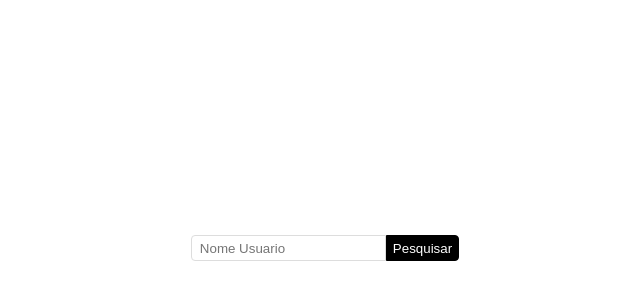
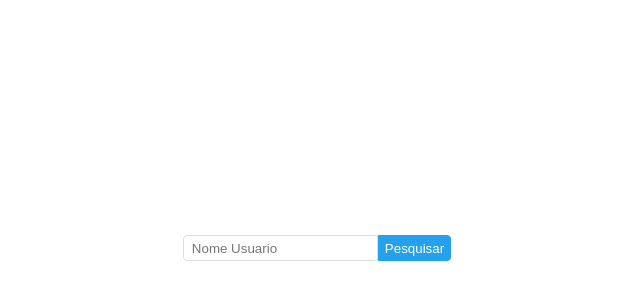
Before and after one commit to EduardoAmarante/GitHub-Repositories-List-With-ReactJs, a React (Create React App) app: page / in a window 1280 px wide. Shown: the part 160-460 px from the top of the page, without its empty margins (323-963 px from the left). Built offline with nearby package versions, Linux system fonts and the light colour scheme.

Commit message:
tratamento de erros

```diff
--- a/src/pages/home/index.js
+++ b/src/pages/home/index.js
@@ -7,26 +7,35 @@ function App(props) {
 
   const history = useNavigate();
 
+  const [usuario, setUsuario] = useState('');
+  const [erro, setErro] = useState(false);
 
   function handlePesquisa(){
     console.log(usuario)
-    axios.get(`https://api.github.com/users/${usuario}/repos`).then(response => {
+    axios.get(`https://api.github.com/users/${usuario}/repos`)
+    .then(response => {
       const repositories = response.data;
       const repositoriesName = [];
       repositories.map((repository) => repositoriesName.push(repository.name));
       localStorage.setItem('repositoriesName', JSON.stringify(repositoriesName));
+      setErro(false);
       history('/repositories');
+      })
+      .catch(err => {
+        setErro(true)
       });
 
   }
 
-  const [usuario, setUsuario] = useState('');
+
   return (
-
-    <S.Container>
-      <S.Input name="usuario" id="usuario" value={usuario} className="usuarioInput" placeholder="Nome Usuario" onChange={e=>setUsuario(e.target.value)}/>
-      <S.Button type='button' onClick={handlePesquisa}>Pesquisar</S.Button>
-    </S.Container>
+    <S.HomeContainer>
+      <S.Content>
+        <S.Input name="usuario" id="usuario" value={usuario} className="usuarioInput" placeholder="Nome Usuario" onChange={e=>setUsuario(e.target.value)}/>
+        <S.Button type='button' onClick={handlePesquisa}>Pesquisar</S.Button>
+      </S.Content>
+        {erro ? <S.ErrorMsg> Ocorreu um erro. Tente novamente!</S.ErrorMsg> : ''}
+    </S.HomeContainer>
   );
 }
 
--- a/src/pages/home/styled.js
+++ b/src/pages/home/styled.js
@@ -13,9 +13,9 @@ export const Input = styled.input`
 `
 
 export const Button = styled.button`
-        border: 1px solid #000;
+        border: 1px solid #24a0ed;
         height: 1.6rem;
-        background: #000;
+        background: #24a0ed;
         color: #fff;
         border-radius: 0 .25rem .25rem 0;
 
@@ -24,10 +24,26 @@ export const Button = styled.button`
         outline: none;
         box-shadow: none;
 `
-export const Container = styled.div`
+export const HomeContainer = styled.div`
+        display: flex;
+        flex-direction: column;
+        align-items: center;
+        justify-content: center;
+        height: 100vh;
+`
+
+export const Content = styled.div`
         width: 100vw;
-        height: 100vh;
         display: flex;
         align-items: center;
         justify-content: center;
 `
+export const ErrorMsg = styled.span`
+        display: block;
+        color: #f00;
+        font-size: 1.2rem;
+        font-family: sans-serif;
+        text-align: center;
+        margin: 1rem 0;
+        fonte-weight: bold;
+`
--- a/src/pages/repositories/styled.js
+++ b/src/pages/repositories/styled.js
@@ -16,9 +16,10 @@ export const List = styled.ul`
 
 export const ListItem = styled.li`
     margin: .5rem 0;
-    background: #000;
+    background: #24a0ed;
     color: #fff;
     padding: .5rem;
+    border-radius: .25rem;
 
 `
 export const Container = styled.div`
@@ -32,9 +33,10 @@ export const LinkHome = styled(Link)`
     width: 4rem;
     text-align: center;
     margin: 2rem auto;
-    background-color: #000;
+    border: 1px solid #253B55;
     text-decoration: none;
     padding: .5rem 0;
-    color: #fff;
+    color: #253B55;
     font-family: sans-serif;
+    border-radius: .35rem;
 `
```
Also changed, not shown: src/index.css (added, +13 -0 lines).
